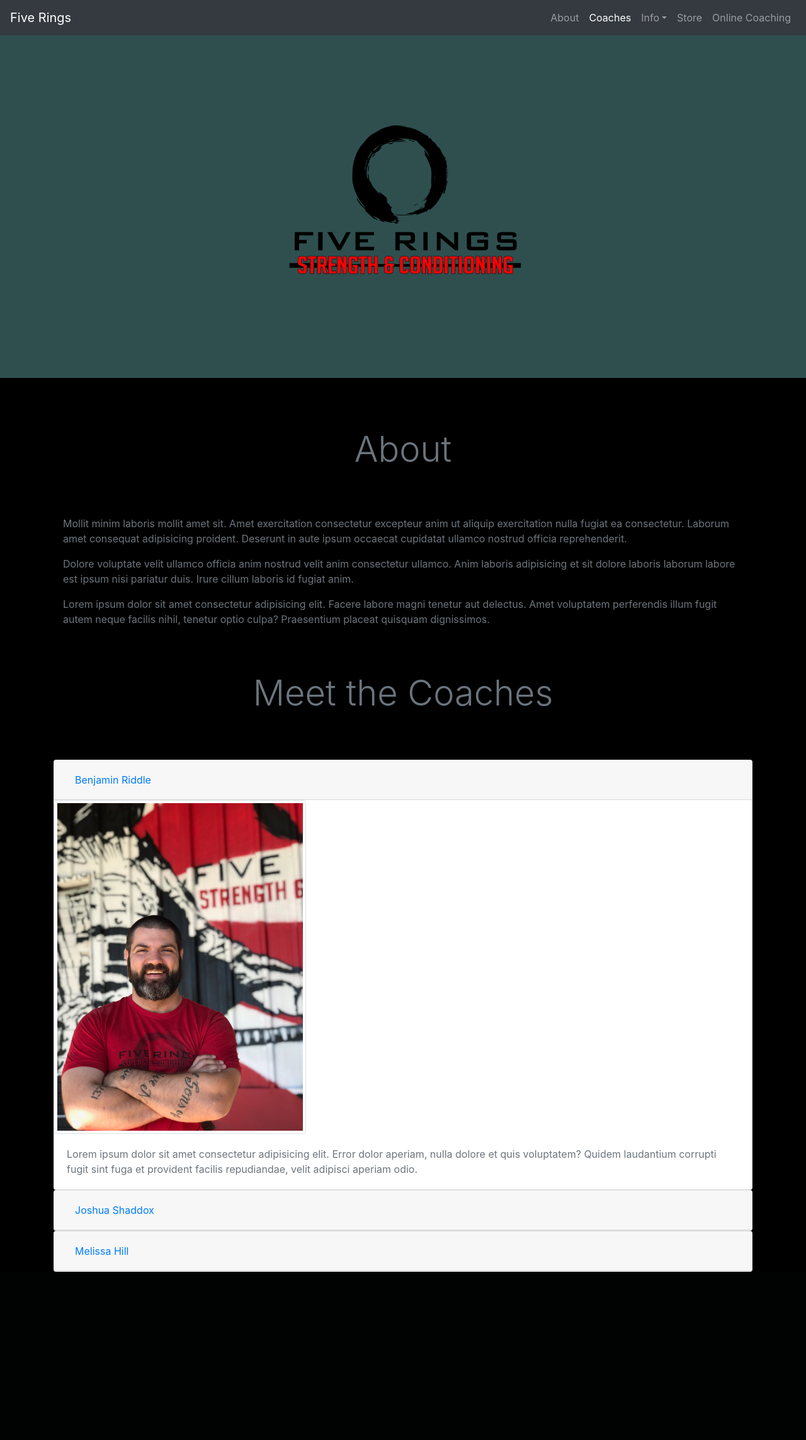
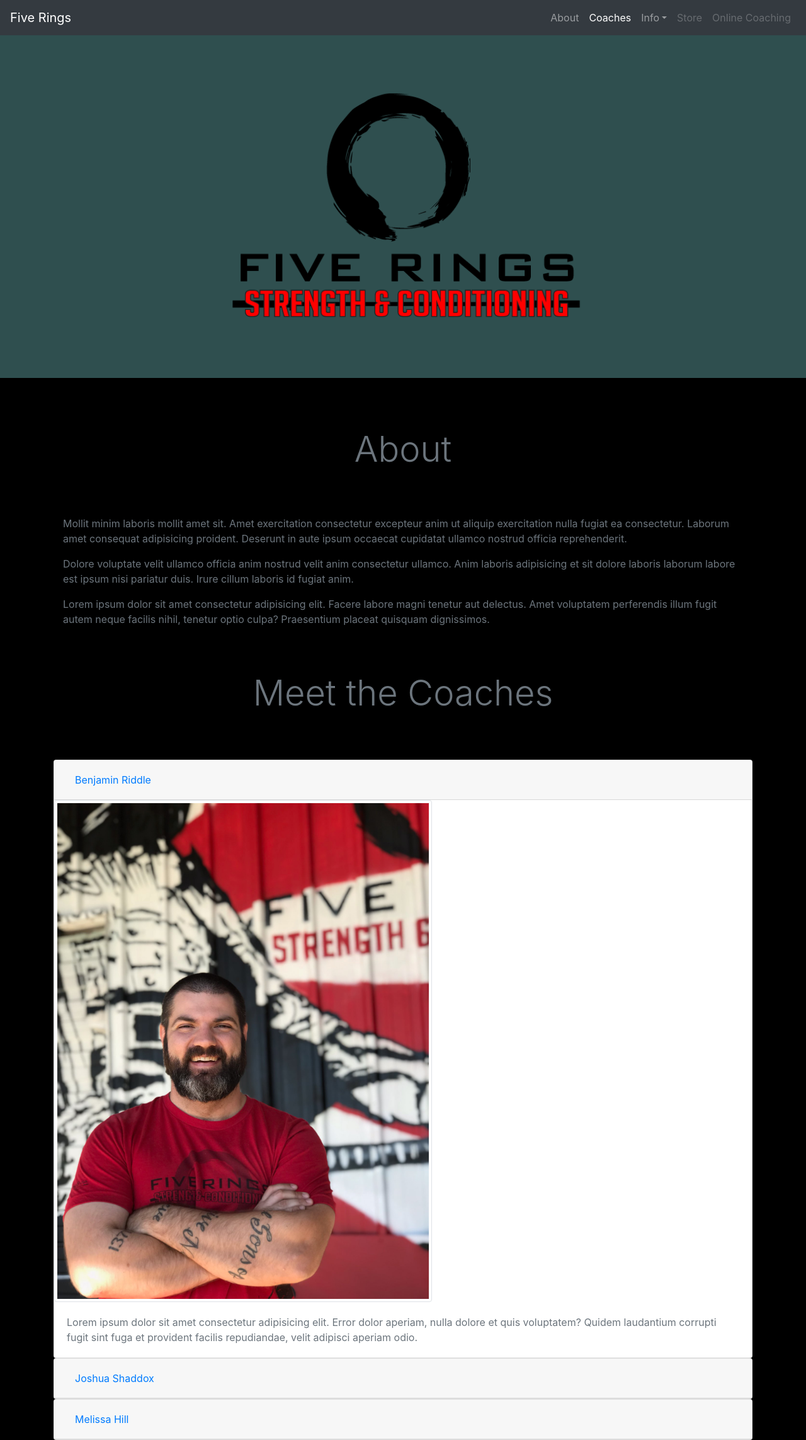
Before and after one commit to namurray1/5-Rings, a PHP site: page / in a window 1280 px wide. Shown: the whole page at 63% size. Before the commit the page ends 2019 px from the top, so only its background shows below. Run offline with PHP 8.4, Linux system fonts and the light colour scheme.

Commit message:
clean up code

```diff
--- a/index.html
+++ b/index.html
@@ -43,25 +43,12 @@
                     </div>
                 </li>
                 <li nav-item>
-                    <a class="nav-link" href="#">Store</a>
+                    <a class="nav-link disabled" href="#">Store</a>
                 </li>
                 <li nav-item>
-                    <a class="nav-link" href="#">Online Coaching</a>
+                    <a class="nav-link disabled" href="#">Online Coaching</a>
                 </li>
                 <!--adding ml-auto moves nav items to the right-->
-                <!-- <a class="nav-item dropdown dropdown-toggle" href="#" id="navbarDropdown" role="button" data-toggle="dropdown" aria-haspopup="true" aria-expanded="false">Information</a>
-               <div class="dropdown-menu" aria-labelledby="navbarDropdown">
-                   <a class="dropdown-item" href="#">Scheduling</a>
-                   <a class="dropdown-item" href="#">Pricing</a>
-                   <a class="dropdown-item" href="#">Recipes</a>
-               </div> -->
-                <!-- Dropdown menu above. Consider adding schedule, recipes, and pricing -->
-                <!-- <a class="nav-item nav-link active" href="#">About</a>
-                <a class="nav-item nav-link" href="#">Schedule</a>
-                <a class="nav-item nav-link" href="#">Programs</a>
-                <a class="nav-item nav-link" href="#">Online Coaching</a>
-                <a class="nav-item nav-link" href="#">Blog</a>
-                <a class="nav-item nav-link" href="#">Store</a> -->
             </ul>
         </div>
     </nav>
@@ -80,6 +67,7 @@
                         <source src="#" type="video/mp4">
                     </video>
                 </div> -->
+                <!-- video jumbotron is located here -->
         </div>
     </div>
 
--- a/public/CSS/style.css
+++ b/public/CSS/style.css
@@ -51,8 +51,8 @@ video {
 } */
 
 img {
-    width: 400px;
-    height: 400px;
+    width: 600px;
+    height: 600px;
 
 }
 
```
